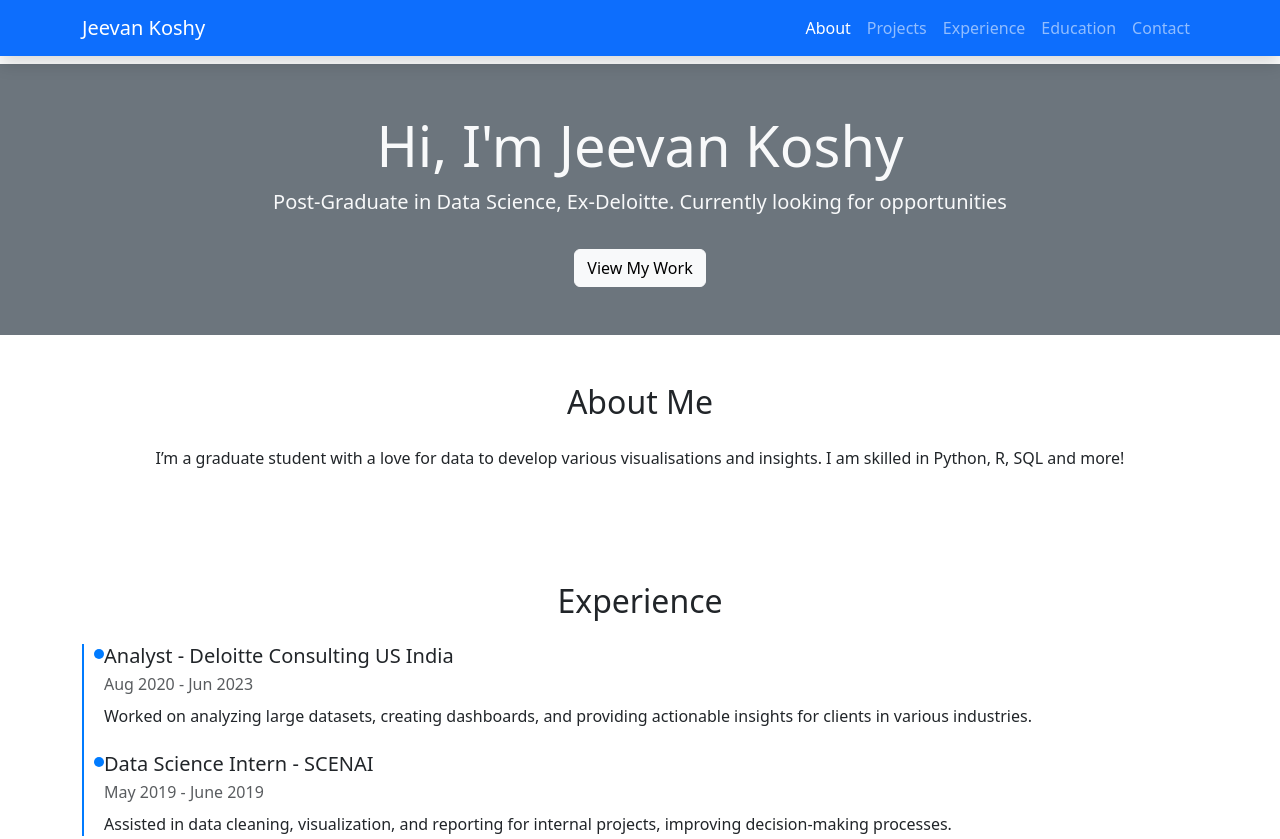
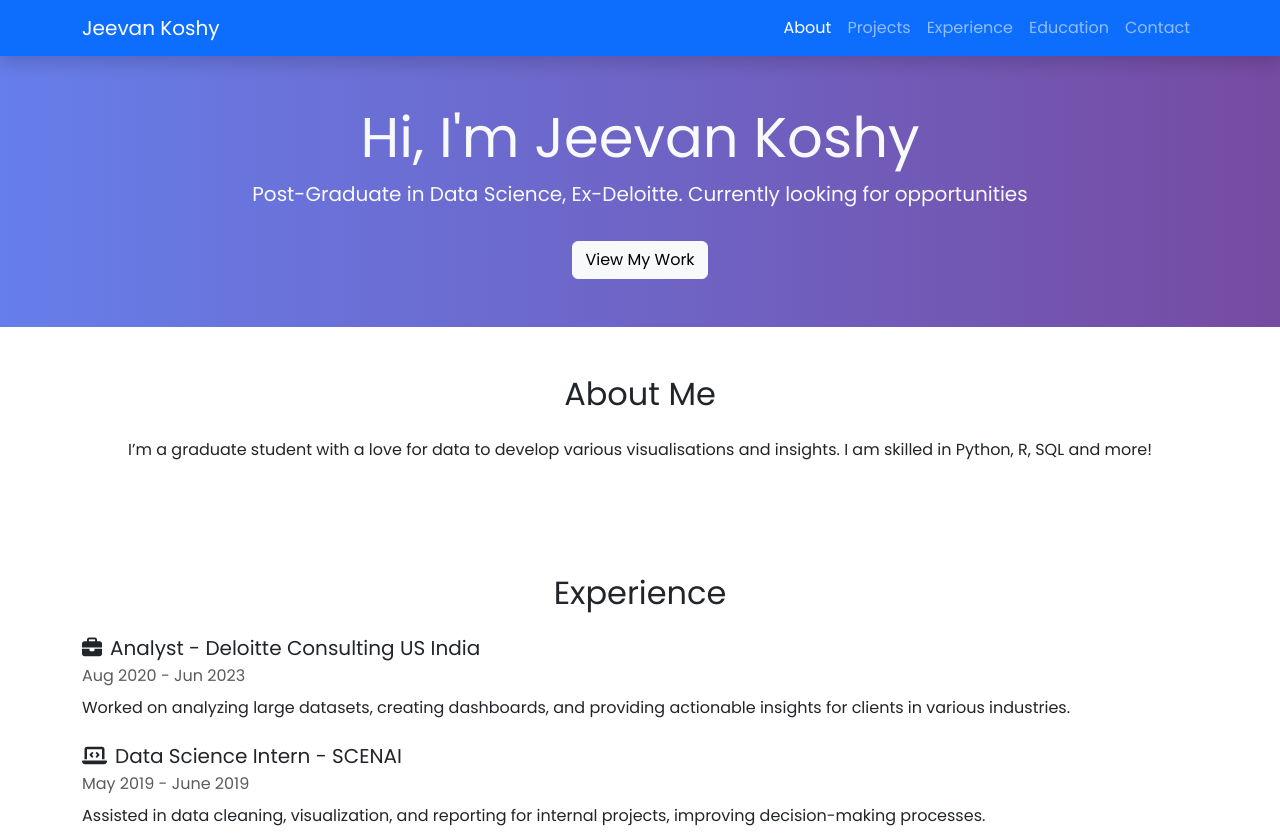
Before and after one commit to jee14k/jeevankoshy.github.io, a plain HTML site: page index.html in a window 1280 px wide. Shown: the top 839 px of the page. Drawn offline with nearby package versions, Linux system fonts and the light colour scheme.

Commit message:
Enhance portfolio layout and interactivity with AOS animations and improved styling

```diff
--- a/index.html
+++ b/index.html
@@ -2,10 +2,29 @@
 <html lang="en">
 <head>
   <meta charset="UTF-8" />
-  <meta name="viewport" content="width=device-width, initial-scale=1.0"/>
+  <meta name="viewport" content="width=device-width, initial-scale=1.0" />
   <title>Jeevan Koshy | Portfolio</title>
-  <link href="https://cdn.jsdelivr.net/npm/bootstrap@5.3.3/dist/css/bootstrap.min.css" rel="stylesheet"/>
-  <link rel="stylesheet" href="css/style.css"/>
+  <link href="https://cdn.jsdelivr.net/npm/bootstrap@5.3.3/dist/css/bootstrap.min.css" rel="stylesheet" />
+  <link rel="stylesheet" href="https://cdnjs.cloudflare.com/ajax/libs/font-awesome/6.5.0/css/all.min.css" />
+  <link href="https://unpkg.com/aos@2.3.1/dist/aos.css" rel="stylesheet">
+  <link href="https://fonts.googleapis.com/css2?family=Poppins:wght@400;600&display=swap" rel="stylesheet">
+  <style>
+    html {
+      scroll-behavior: smooth;
+    }
+    body {
+      font-family: 'Poppins', sans-serif;
+    }
+    .btn:hover {
+      transform: scale(1.05);
+      transition: 0.3s ease;
+    }
+    .card:hover {
+      transform: translateY(-5px);
+      box-shadow: 0 10px 20px rgba(0,0,0,0.15);
+      transition: 0.3s ease;
+    }
+  </style>
 </head>
 <body>
 
@@ -29,7 +48,7 @@
   </nav>
 
   <!-- Hero Section -->
-  <section class="py-5 text-center text-light bg-secondary">
+  <section class="py-5 text-center text-light" style="background: linear-gradient(to right, #667eea, #764ba2);">
     <div class="container">
       <h1 class="display-4">Hi, I'm Jeevan Koshy</h1>
       <p class="lead">Post-Graduate in Data Science, Ex-Deloitte. Currently looking for opportunities</p>
@@ -38,7 +57,7 @@
   </section>
 
   <!-- About Section -->
-  <section id="about" class="py-5">
+  <section id="about" class="py-5" data-aos="fade-up">
     <div class="container">
       <h2 class="text-center mb-4">About Me</h2>
       <p class="text-center">I’m a graduate student with a love for data to develop various visualisations and insights. I am skilled in Python, R, SQL and more!</p>
@@ -46,17 +65,17 @@
   </section>
 
   <!-- Experience Section -->
-  <section id="experience" class="py-5">
+  <section id="experience" class="py-5" data-aos="fade-up">
     <div class="container">
       <h2 class="text-center mb-4">Experience</h2>
       <div class="timeline">
         <div class="timeline-item mb-4">
-          <h5 class="mb-1">Analyst - Deloitte Consulting US India </h5>
+          <h5 class="mb-1"><i class="fas fa-briefcase me-2"></i>Analyst - Deloitte Consulting US India</h5>
           <p class="text-muted mb-2">Aug 2020 - Jun 2023</p>
           <p>Worked on analyzing large datasets, creating dashboards, and providing actionable insights for clients in various industries.</p>
         </div>
         <div class="timeline-item mb-4">
-          <h5 class="mb-1">Data Science Intern - SCENAI</h5>
+          <h5 class="mb-1"><i class="fas fa-laptop-code me-2"></i>Data Science Intern - SCENAI</h5>
           <p class="text-muted mb-2">May 2019 - June 2019</p>
           <p>Assisted in data cleaning, visualization, and reporting for internal projects, improving decision-making processes.</p>
         </div>
@@ -65,7 +84,7 @@
   </section>
 
   <!-- Education Section -->
-  <section id="education" class="py-5 bg-light">
+  <section id="education" class="py-5 bg-light" data-aos="fade-up">
     <div class="container">
       <h2 class="text-center mb-4">Education</h2>
       <div class="timeline">
@@ -84,35 +103,36 @@
   </section>
 
   <!-- Projects Section -->
-  <section id="projects" class="py-5 bg-light">
+  <section id="projects" class="py-5 bg-light" data-aos="fade-up">
     <div class="container">
       <h2 class="text-center mb-4">Projects</h2>
       <div class="row">
         <div class="col-md-4 mb-4">
           <div class="card shadow-sm h-100">
-            <img src="images/tram1.jpeg" class="card-img-top" alt="Project 1"/>
+            <img src="images/tram1.jpeg" class="card-img-top" alt="Project 1" />
             <div class="card-body">
               <h5 class="card-title">Tram Accidents in Melbourne</h5>
-              <p class="card-text">An interactive dashboard to view the tram accidents that occured in Melbourne.</p>
+              <p class="card-text">An interactive dashboard to view the tram accidents that occurred in Melbourne.</p>
+              <p><i class="fab fa-r-project"></i> R | <i class="fas fa-chart-bar"></i> Dashboard</p>
               <a href="https://jeevankoshy.shinyapps.io/TramAccidentsinMelbourne/" class="btn btn-primary" target="_blank">View Project</a>
             </div>
           </div>
         </div>
-        <!-- Repeat for more projects -->
+        <!-- More projects can be added here -->
       </div>
     </div>
   </section>
 
   <!-- Contact Section -->
-  <section id="contact" class="py-5">
+  <section id="contact" class="py-5" data-aos="fade-up">
     <div class="container">
       <h2 class="text-center mb-4">Contact Me</h2>
       <form class="row g-3">
         <div class="col-md-6">
-          <input type="text" class="form-control" placeholder="Your Name" required/>
+          <input type="text" class="form-control" placeholder="Your Name" required />
         </div>
         <div class="col-md-6">
-          <input type="email" class="form-control" placeholder="Your Email" required/>
+          <input type="email" class="form-control" placeholder="Your Email" required />
         </div>
         <div class="col-12">
           <textarea class="form-control" rows="4" placeholder="Your Message" required></textarea>
@@ -130,5 +150,9 @@
   </footer>
 
   <script src="https://cdn.jsdelivr.net/npm/bootstrap@5.3.3/dist/js/bootstrap.bundle.min.js"></script>
+  <script src="https://unpkg.com/aos@2.3.1/dist/aos.js"></script>
+  <script>
+    AOS.init();
+  </script>
 </body>
 </html>
```
